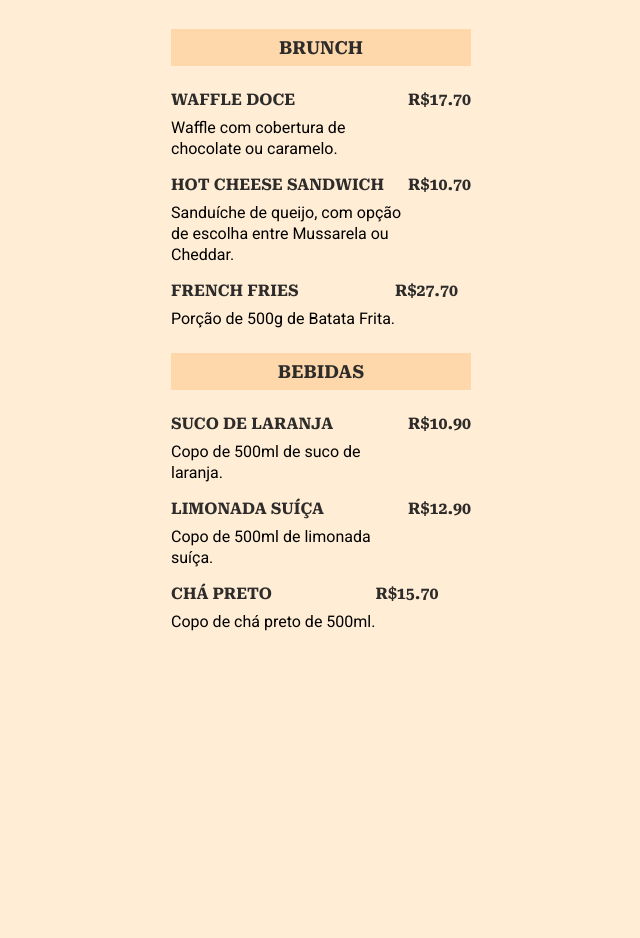
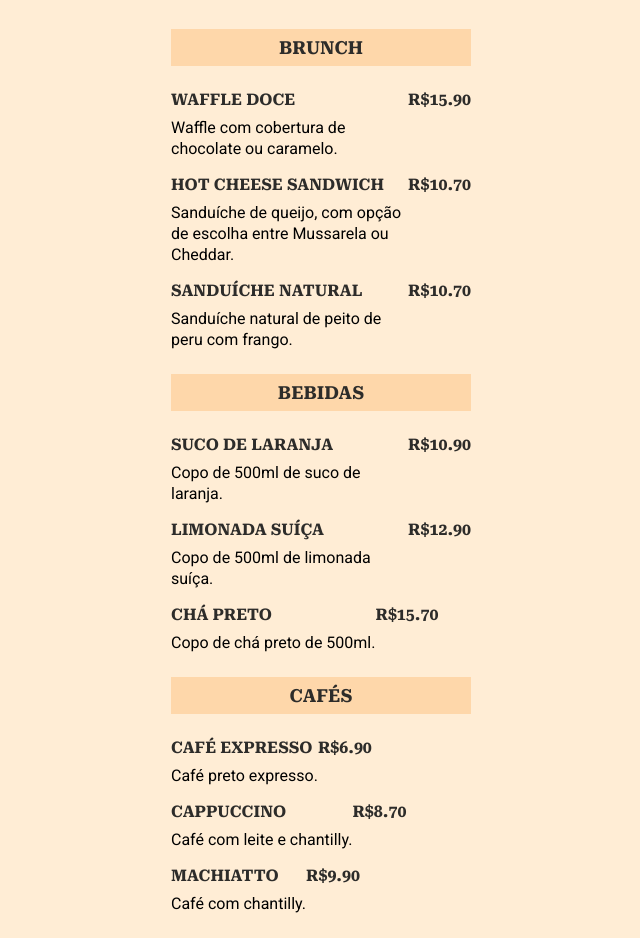
Before and after one commit to mhs-1/Maratona-Explorer-3, a plain HTML site: page index.html in a window 1280 px wide. Shown: the part 88-1026 px from the top of the page, without its empty margins (319-959 px from the left). Before the commit the page ends 800 px from the top, so only its background shows below. Drawn offline with Linux system fonts and the light colour scheme.

Commit message:
Atualização 02

```diff
--- a/index.html
+++ b/index.html
@@ -32,7 +32,7 @@
             </p>
           </div>
           <strong class="price">
-            R$17.70
+            R$15.90
           </strong>
         </li>
 
@@ -50,13 +50,13 @@
 
         <li>
           <div class="details">
-            <h3>French Fries</h3>
+            <h3>Sanduíche Natural</h3>
             <p class="description">
-              Porção de 500g de Batata Frita.
+              Sanduíche natural de peito de peru com frango.
             </p>
           </div>
           <strong class="price">
-            R$27.70
+            R$10.70
           </strong>
         </li>
       </ul>
@@ -105,6 +105,49 @@
 
     </section>
 
+    <section>
+      <h2>Cafés</h2>
+
+      <ul>
+        <li>
+          <div class="details">
+            <h3>Café Expresso</h3>
+            <p class="description">
+              Café preto expresso.
+            </p>
+          </div>
+          <strong class="price">
+            R$6.90
+          </strong>
+        </li>
+
+        <li>
+          <div class="details">
+            <h3>Cappuccino</h3>
+            <p class="description">
+              Café com leite e chantilly.
+            </p>
+          </div>
+          <strong class="price">
+            R$8.70
+          </strong>
+        </li>
+
+        <li>
+          <div class="details">
+            <h3>Machiatto</h3>
+            <p class="description">
+              Café com chantilly.
+            </p>
+          </div>
+          <strong class="price">
+            R$9.90
+          </strong>
+        </li>
+      </ul>
+
+    </section>
+
 
 
 
```
